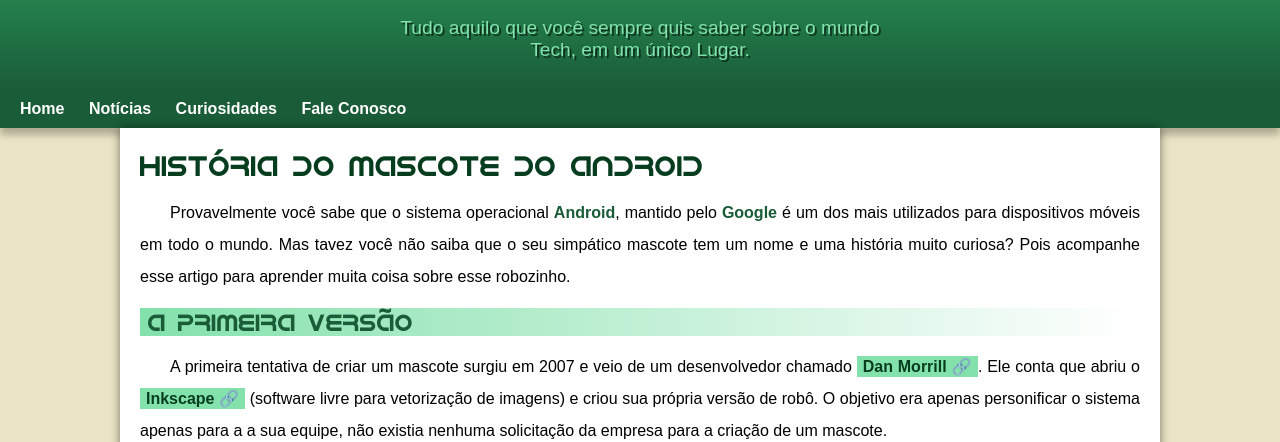
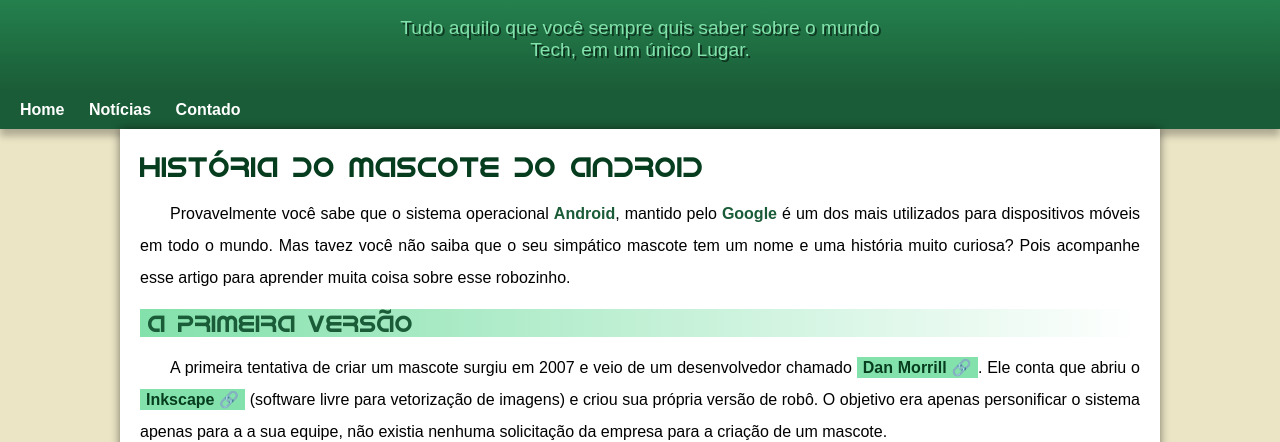
Before and after one commit to IcaroAlbeny/projeto-android, a plain HTML site: page index.html in a window 1280 px wide. Shown: the part 100-542 px from the top of the page. Drawn offline with Linux system fonts and the light colour scheme.

Commit message:
Atualização

```diff
--- a/estilos/style.css
+++ b/estilos/style.css
@@ -60,7 +60,7 @@
     padding-right: 10px;
     padding-left: 10px;
     margin: auto;
-    margin-bottom: 30px;
+    padding-bottom: 30px;
     text-shadow: 2px 2px 0px rgba(0, 0, 0, 0.541);
 }
 
--- a/index.html
+++ b/index.html
@@ -16,8 +16,7 @@
     <nav>
         <a href="#">Home</a>
         <a href="#">Notícias</a>
-        <a href="#">Curiosidades</a>
-        <a href="#">Fale Conosco</a>
+        <a href="#">Contado</a>
     </nav>
     <main>
         <article>
```
